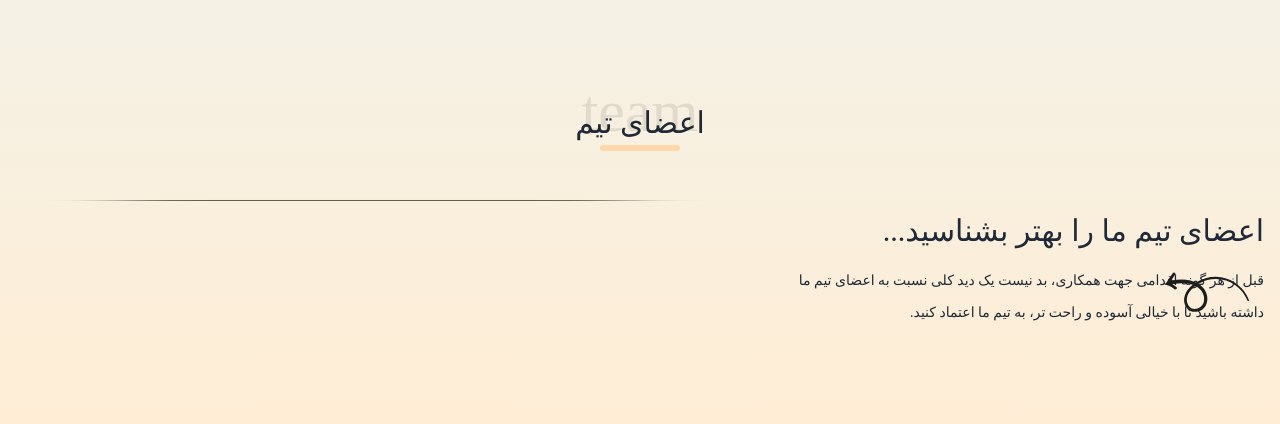
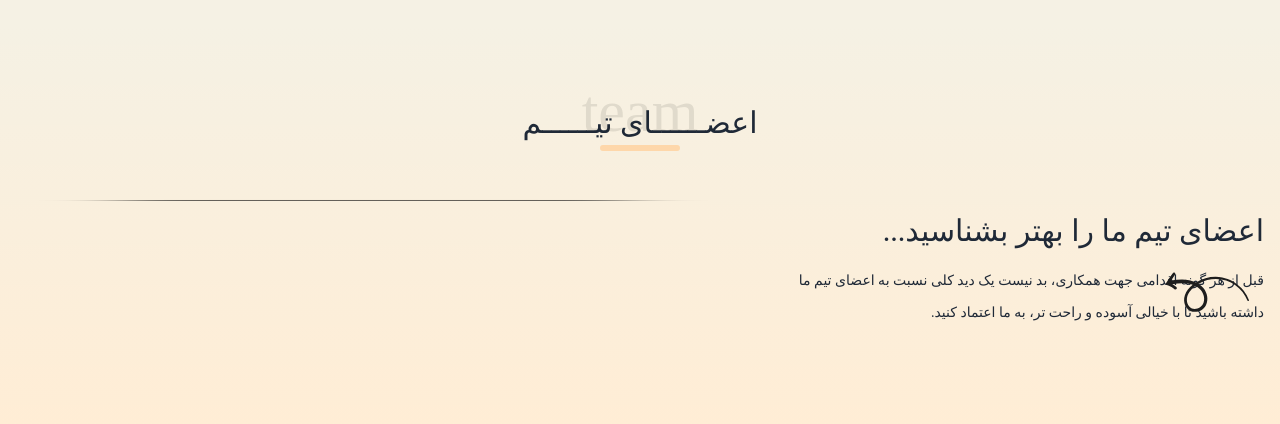
Before and after one commit to PouyaBaniadam2000/SharifLaboratory, a Django app: page / in a window 1280 px wide. Shown: the part 769-1193 px from the top of the page. Run offline with Django 4.2, Linux system fonts and the light colour scheme; data that the repository does not hold is empty; some libraries are stand-ins or nearby versions.

```diff
--- a/home/templates/home/index.html
+++ b/home/templates/home/index.html
@@ -121,7 +121,7 @@
     <section class="px-4 py-20 mb-16 bg-gradient-to-t from-orange-100">
         <div class="container mx-auto max-w-screen-xl">
             <div class="flex justify-center relative mb-14">
-                <h2 class="font-YekanBakh-ExtraBlack text-3xl">اعضای تیم</h2>
+                <h2 class="font-YekanBakh-ExtraBlack text-3xl">اعضــــــای تیــــــم</h2>
                 <div class="absolute -top-6">
                     <span class="font-YekanBakh-ExtraBlack text-6xl text-opacity-10 text-stone-900">team</span>
 
@@ -135,7 +135,7 @@
                         <h2 class="font-YekanBakh-ExtraBlack text-3xl my-4">اعضای تیم ما را بهتر بشناسید...</h2>
                         <p class="mb-4">قبل از هر گونه اقدامی جهت همکاری، بد نیست یک دید کلی نسبت به اعضای تیم ما داشته
                             باشید تا با
-                            خیالی آسوده و راحت تر، به تیم ما اعتماد کنید.</p>
+                            خیالی آسوده و راحت تر، به ما اعتماد کنید.</p>
                         <div class="flex justify-end">
 
                         </div>
```
